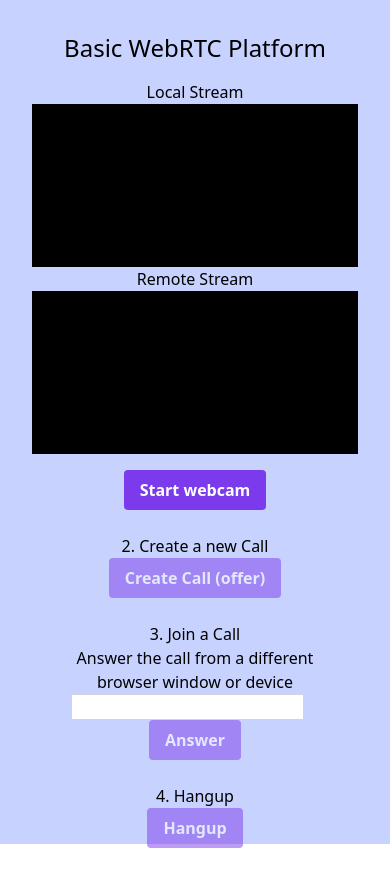
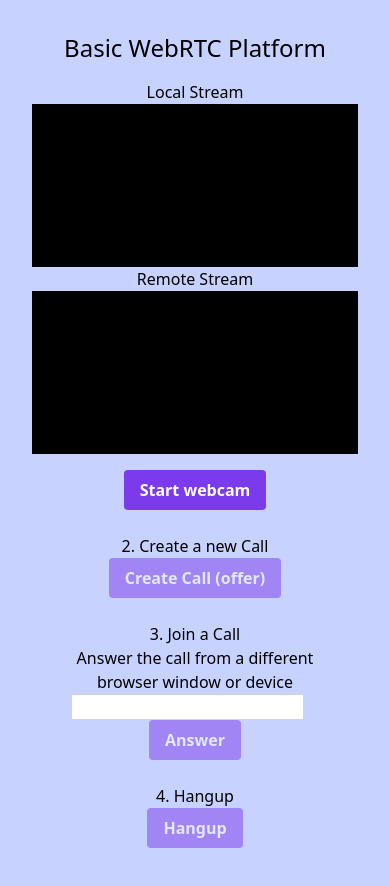
Before and after one commit to rishavmedhi/webrtc-basic, a React (Vite) app: page / in a window 390 px wide. Shown: the top 886 px of the page. Before the commit the page ends 848 px from the top, so only its background shows below. Built offline with nearby package versions, Linux system fonts and the light colour scheme; no server answers.

Commit message:
responsive background color, correction in video component width

```diff
--- a/src/App.jsx
+++ b/src/App.jsx
@@ -155,7 +155,7 @@ function App() {
   }
 
   return (
-    <div className="main-container h-screen p-8 bg-indigo-200">
+    <div className="main-container p-8 bg-indigo-200 md:h-screen">
       <h1 className="text-2xl text-center">Basic WebRTC Platform</h1>
       <div className="video-container justify-between mt-4 md:flex">
         <div className="">
@@ -221,11 +221,11 @@ function App() {
 }
 
 const WebcamVideo = React.forwardRef((props, ref) => (
-  <video className="bg-black w-600 h-auto sm:w-full" ref={ref} id="webcamVideo" autoPlay playsInline></video>
+  <video className="bg-black w-500 h-auto sm:w-full" ref={ref} id="webcamVideo" autoPlay playsInline></video>
 ))
 
 const RemoteVideo = React.forwardRef((props, ref) => (
-  <video className="bg-black w-600 h-auto sm:w-full" ref={ref} id="remoteVideo" autoPlay playsInline></video>
+  <video className="bg-black w-500 h-auto sm:w-full" ref={ref} id="remoteVideo" autoPlay playsInline></video>
 ))
 
 export default App
--- a/tailwind.config.js
+++ b/tailwind.config.js
@@ -6,7 +6,7 @@ module.exports = {
   darkMode: false, // or 'media' or 'class'
   theme: {
     width: {
-      '600': '600px'
+      '500': '500px'
     }
   },
   variants: {
```
